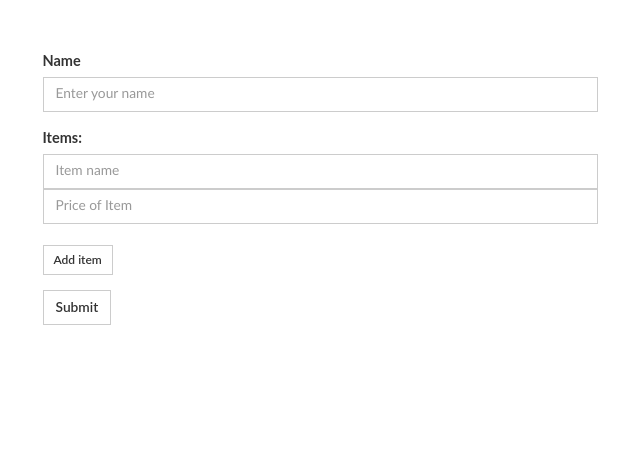
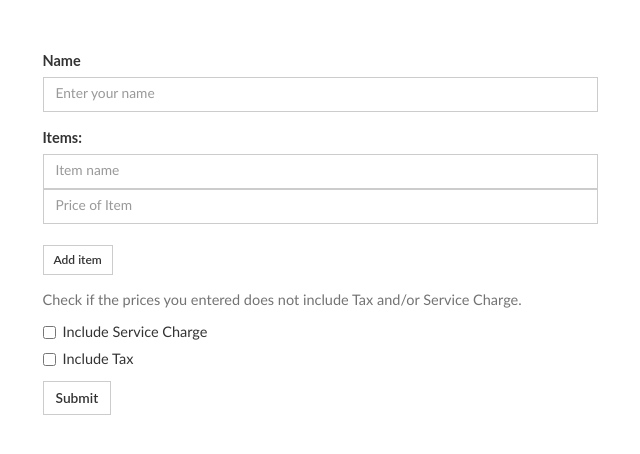
Before and after one commit to kiangkuang/WhoPay, a CodeIgniter app: page /database/index.php/main/create in a window 1280 px wide. Shown: the top 454 px of the page, without its empty margins (320-960 px from the left). Run offline with CodeIgniter, Linux system fonts and the light colour scheme; style sheets or scripts are compiled from the project's sources; some libraries are stand-ins or nearby versions; some web fonts are replaced.

Commit message:
Added some comments in create.php Add item button now working

```diff
--- a/application/views/create.php
+++ b/application/views/create.php
@@ -17,17 +17,40 @@ defined('BASEPATH') OR exit('No direct script access allowed');
 		<div class="row" style="margin-top: 50px;">
 			<div class="col-md-6 col-md-offset-3">
 				<form action="/main/receipt" method="post">
+
+					<!-- Name Field -->
 					<div class ="form-group">
 						<label for="name">Name</label>
 						<input type="text" class="form-control" id="name" name="name" placeholder="Enter your name">
 					</div>
+
+					<!-- Item Field -->
 					<div class="form-group">
-						<label>Items:</label>
-						<input type="text" class="form-control" id="itemname" name="items[]" placeholder="Item name">
-						<input type="text" class="form-control" id="itemcost" name="itemcosts[]" placeholder="Price of Item"><br>
+						<div id="itemlist">
+							<label>Items:</label>
+							<input type="text" class="form-control itemname" name="items[]" placeholder="Item name">
+							<input type="text" class="form-control itemcost" name="itemcosts[]" placeholder="Price of Item">
+						</div>
+						<br>
+						<!-- Button to add Items -->
 						<button type="button" class="btn btn-default btn-sm" id="additem">Add item</button>
 					</div>
-					<input type="submit" class="btn btn-default" value="Submit">
+
+					<!-- Tax and Service Charge -->
+					<p class="help-block">Check if the prices you entered does not include Tax and/or Service Charge.</p>
+					<div class="form-group">
+						<div class="checkbox">
+							<label>
+								<input type="checkbox" value="1.10">Include Service Charge
+							</label>
+						</div>
+						<div class="checkbox">
+							<label>
+								<input type="checkbox" value="1.07">Include Tax
+							</label>
+					</div>
+					<!-- Button to submit -->
+					<button type="submit" class="btn btn-default" value="Submit"> Submit </button>
 				</form>
 			</div>
 		</div>
@@ -37,7 +60,7 @@ defined('BASEPATH') OR exit('No direct script access allowed');
   <script type="text/javascript">
     window.twttr=(function(d,s,id){var t,js,fjs=d.getElementsByTagName(s)[0];if(d.getElementById(id)){return}js=d.createElement(s);js.id=id;js.src="https://platform.twitter.com/widgets.js";fjs.parentNode.insertBefore(js,fjs);return window.twttr||(t={_e:[],ready:function(f){t._e.push(f)}})}(document,"script","twitter-wjs"));
   </script>
-  <script type="text/javascript" src="https://apis.google.com/js/platform.js" async defer></script>
-
+  <script type="text/javascript" src="https://apis.google.com/js/platform.js" async defer> </script>
+  <script type="text/javascript" src="/assets/dist/js/create.js"></script>
 </body>
 </html>
--- /dev/null
+++ b/assets/dist/js/create.js
@@ -0,0 +1,4 @@
+// Append item to itemlist
+$('#additem').click(function(){
+    $('#itemlist').append('<input type="text" class="form-control itemname" name="items[]" placeholder="Item name"><input type="text" class="form-control itemcost" name="itemcosts[]" placeholder="Price of Item">');
+});
```
